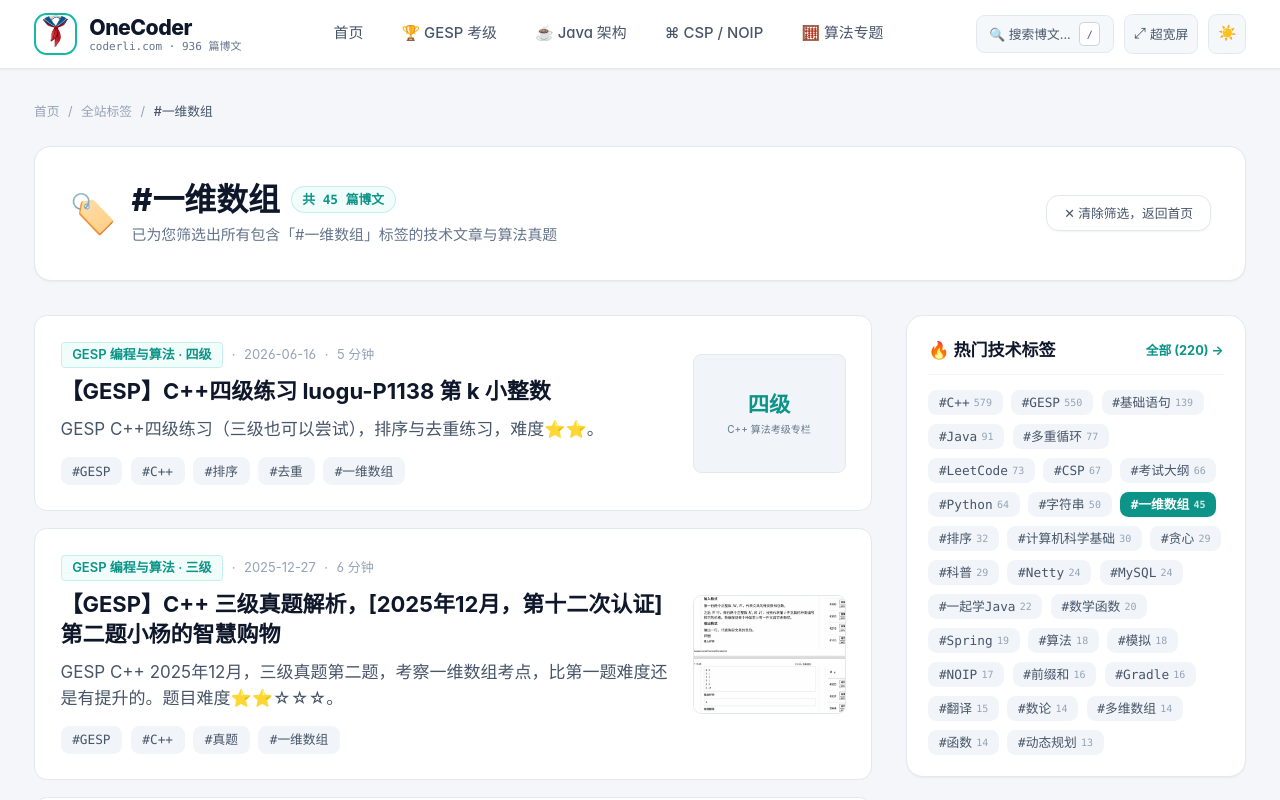
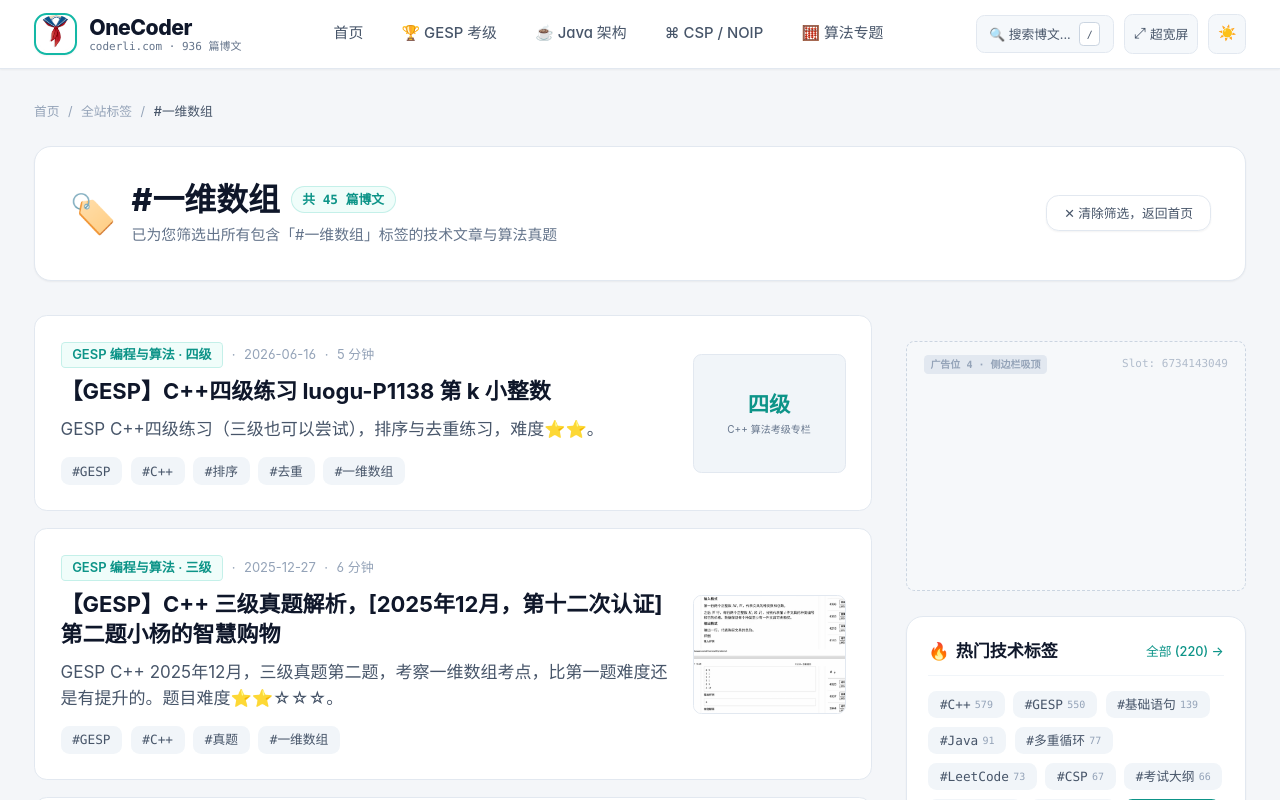
Before and after one commit to lihongzheshuai/coderli-site, a Next.js app: page /tags/%E4%B8%80%E7%BB%B4%E6%95%B0%E7%BB%84/ in a window 1280 px wide. Shown: the top 800 px of the page. Built offline with nearby package versions, Linux system fonts and the light colour scheme.

Commit message:
feat: integrate PopularTagsCard across all sidebars located right beneath GoogleAd

```diff
--- a/app/[slug]/page.tsx
+++ b/app/[slug]/page.tsx
@@ -10,6 +10,7 @@ import Comments from '@/components/Comments';
 import LatexText from '@/components/LatexText';
 import PostNavigation from '@/components/PostNavigation';
 import RelatedPosts from '@/components/RelatedPosts';
+import PopularTagsCard from '@/components/PopularTagsCard';
 
 interface PageProps {
   params: { slug: string };
@@ -211,7 +212,7 @@ export default async function PostPage({ params }: PageProps) {
           <Comments slug={post.slug} />
         </article>
 
-        {/* Right: Sticky TOC & Sticky Sidebar Ad */}
+        {/* Right: Sticky TOC & Sticky Sidebar Ad & Popular Tags */}
         <aside className="sticky top-20 space-y-6">
           <TOC toc={post.toc} />
 
@@ -222,6 +223,8 @@ export default async function PostPage({ params }: PageProps) {
             minHeight={250}
             label="广告位 4 · 侧边栏吸顶"
           />
+
+          <PopularTagsCard limit={20} />
         </aside>
       </div>
     </div>
--- a/app/page.tsx
+++ b/app/page.tsx
@@ -4,6 +4,7 @@ import { getAllPosts, getFeaturedPost } from '@/lib/posts';
 import HomePostStream from '@/components/HomePostStream';
 import GoogleAd from '@/components/GoogleAd';
 import LatexText from '@/components/LatexText';
+import PopularTagsCard from '@/components/PopularTagsCard';
 
 export const revalidate = false; // ISR static caching
 
@@ -242,13 +243,14 @@ export default function HomePage() {
             </div>
           </div>
 
-          {/* Sticky Sidebar Google Ad (Slot 6734143049) */}
-          <div className="sticky top-20">
+          {/* Sticky Sidebar Google Ad & Popular Tags */}
+          <div className="sticky top-20 space-y-6">
             <GoogleAd
               slot="6734143049"
               minHeight={250}
               label="广告位 4 · 侧边栏吸顶"
             />
+            <PopularTagsCard limit={24} />
           </div>
         </aside>
       </div>
--- a/app/tags/[tag]/page.tsx
+++ b/app/tags/[tag]/page.tsx
@@ -5,6 +5,7 @@ import type { Metadata } from 'next';
 import { getAllTags, getPostsByTag } from '@/lib/posts';
 import HomePostStream from '@/components/HomePostStream';
 import GoogleAd from '@/components/GoogleAd';
+import PopularTagsCard from '@/components/PopularTagsCard';
 
 interface TagPageProps {
   params: { tag: string };
@@ -43,8 +44,6 @@ export default function TagPage({ params }: TagPageProps) {
   if (!posts || posts.length === 0) {
     notFound();
   }
-
-  const allTags = getAllTags().slice(0, 30); // Top 30 tags for sidebar switcher
 
   return (
     <div className="max-w-[var(--container-max-width)] mx-auto px-4 md:px-8 py-8">
@@ -95,42 +94,13 @@ export default function TagPage({ params }: TagPageProps) {
 
         {/* Right: Sidebar */}
         <aside className="sticky top-20 space-y-6">
-          {/* Tag Cloud Switcher */}
-          <div className="bg-white dark:bg-slate-900 border border-slate-200 dark:border-slate-800 rounded-2xl p-5 shadow-sm">
-            <div className="font-bold text-base text-slate-900 dark:text-slate-100 mb-3.5 pb-2.5 border-b border-slate-100 dark:border-slate-800 flex items-center justify-between">
-              <span>🔥 热门技术标签</span>
-              <Link href="/tags/" className="text-xs text-teal-600 dark:text-teal-400 hover:underline">
-                全部 ({getAllTags().length}) →
-              </Link>
-            </div>
-            <div className="flex flex-wrap gap-2 text-xs">
-              {allTags.map(item => {
-                const isCurrent = item.tag.toLowerCase() === tag.toLowerCase();
-                return (
-                  <Link
-                    key={item.tag}
-                    href={`/tags/${encodeURIComponent(item.tag)}/`}
-                    className={`px-2.5 py-1 rounded-lg transition font-mono flex items-center gap-1 ${
-                      isCurrent
-                        ? 'bg-teal-600 text-white font-bold shadow-sm'
-                        : 'bg-slate-100 dark:bg-slate-800/80 text-slate-600 dark:text-slate-300 hover:bg-slate-200 dark:hover:bg-slate-700'
-                    }`}
-                  >
-                    <span>#{item.tag}</span>
-                    <span className={`text-[10px] ${isCurrent ? 'text-white/80' : 'text-slate-400'}`}>
-                      {item.count}
-                    </span>
-                  </Link>
-                );
-              })}
-            </div>
-          </div>
-
           <GoogleAd
             slot="6734143049"
             minHeight={250}
             label="广告位 4 · 侧边栏吸顶"
           />
+
+          <PopularTagsCard currentTag={tag} limit={30} />
         </aside>
       </div>
     </div>
--- a/app/topics/[topic]/page.tsx
+++ b/app/topics/[topic]/page.tsx
@@ -5,6 +5,7 @@ import type { Metadata } from 'next';
 import { getAllPosts } from '@/lib/posts';
 import GoogleAd from '@/components/GoogleAd';
 import TopicPostList from '@/components/TopicPostList';
+import PopularTagsCard from '@/components/PopularTagsCard';
 
 const topicMetaMap: Record<
   string,
@@ -126,6 +127,8 @@ export default function TopicPage({ params }: { params: { topic: string } }) {
             minHeight={250}
             label="广告位 4 · 侧边栏吸顶"
           />
+
+          <PopularTagsCard limit={24} />
         </aside>
       </div>
     </div>
--- /dev/null
+++ b/components/PopularTagsCard.tsx
@@ -0,0 +1,58 @@
+import React from 'react';
+import Link from 'next/link';
+import { getAllTags } from '@/lib/posts';
+
+interface PopularTagsCardProps {
+  currentTag?: string;
+  limit?: number;
+}
+
+export default function PopularTagsCard({ currentTag, limit = 24 }: PopularTagsCardProps) {
+  const allTags = getAllTags();
+  const displayTags = allTags.slice(0, limit);
+
+  return (
+    <div className="bg-white dark:bg-slate-900 border border-slate-200 dark:border-slate-800 rounded-2xl p-5 shadow-sm">
+      <div className="font-bold text-base text-slate-900 dark:text-slate-100 mb-3.5 pb-2.5 border-b border-slate-100 dark:border-slate-800 flex items-center justify-between">
+        <span className="flex items-center gap-1.5">
+          <span>🔥</span>
+          <span>热门技术标签</span>
+        </span>
+        <Link
+          href="/tags/"
+          className="text-xs text-teal-600 dark:text-teal-400 hover:underline font-medium"
+        >
+          全部 ({allTags.length}) →
+        </Link>
+      </div>
+
+      <div className="flex flex-wrap gap-2 text-xs">
+        {displayTags.map(item => {
+          const isCurrent =
+            currentTag && item.tag.toLowerCase() === currentTag.toLowerCase();
+          return (
+            <Link
+              key={item.tag}
+              href={`/tags/${encodeURIComponent(item.tag)}/`}
+              className={`px-2.5 py-1 rounded-lg transition font-mono flex items-center gap-1 ${
+                isCurrent
+                  ? 'bg-teal-600 text-white font-bold shadow-sm'
+                  : 'bg-slate-100 dark:bg-slate-800/80 text-slate-600 dark:text-slate-300 hover:bg-teal-50 dark:hover:bg-teal-950/60 hover:text-teal-600 dark:hover:text-teal-400 hover:border-teal-500/30 border border-transparent'
+              }`}
+              title={`查看「#${item.tag}」相关的 ${item.count} 篇博文`}
+            >
+              <span>#{item.tag}</span>
+              <span
+                className={`text-[10px] ${
+                  isCurrent ? 'text-white/80' : 'text-slate-400 dark:text-slate-500'
+                }`}
+              >
+                {item.count}
+              </span>
+            </Link>
+          );
+        })}
+      </div>
+    </div>
+  );
+}
```
